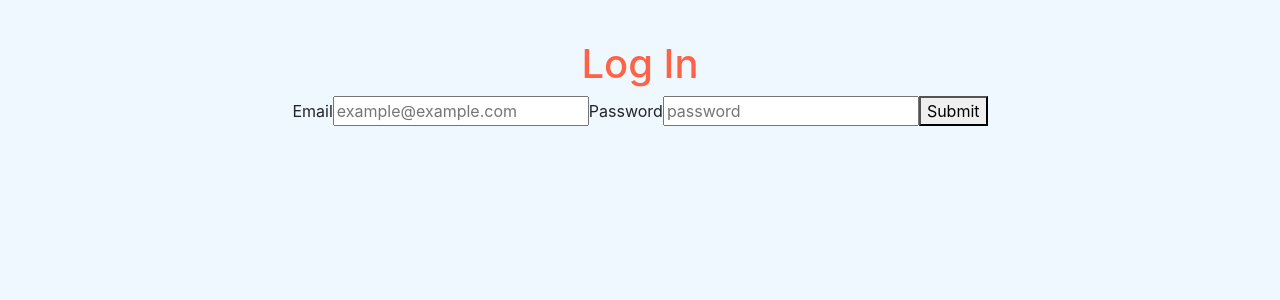
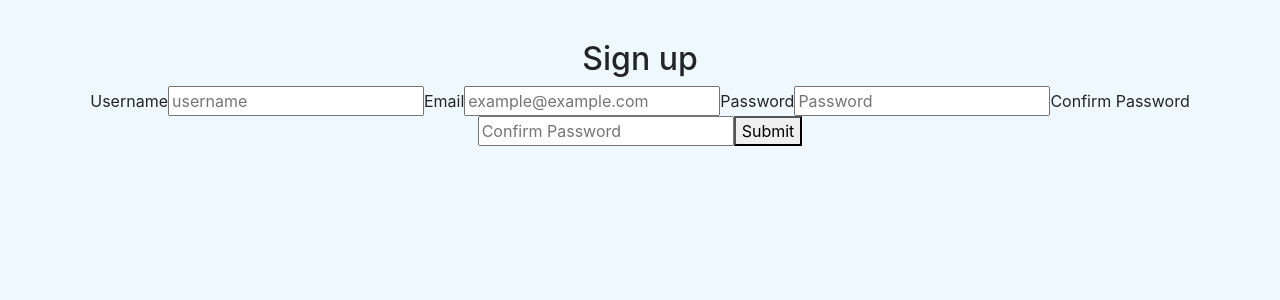
Before and after one commit to oguerrero/OB-React, a React (Create React App) app: page / in a window 1280 px wide. Shown: the top 300 px of the page. Built offline with nearby package versions, Linux system fonts and the light colour scheme.

Commit message:
sesion 15

```diff
--- a/package.json
+++ b/package.json
@@ -18,7 +18,7 @@
     "yup": "^0.32.11"
   },
   "scripts": {
-    "start": "BROWSER=none react-scripts start",
+    "start": "react-scripts start BROWSER=none",
     "build": "react-scripts build",
     "test": "react-scripts test",
     "eject": "react-scripts eject"
--- a/src/App.js
+++ b/src/App.js
@@ -10,6 +10,7 @@ import GreetingStyled from './components/pure/greetingStyled'
 import Father from './components/container/father'
 import OptionalRender from './components/pure/optionalRender'
 import LoginFormik from './components/pure/forms/loginFormik'
+import RegisterFormik from './components/pure/forms/registerFormik'
 
 function App() {
     return (
@@ -35,7 +36,8 @@ function App() {
             {/* <OptionalRender /> */}
 
             {/* Ejemplos de Formik */}
-            <LoginFormik />
+            {/* <LoginFormik /> */}
+            <RegisterFormik />
 
             {/* PROYECTO FINAL */}
             {/* <TaskListComponent />   */}
--- a/src/components/pure/forms/loginFormik.jsx
+++ b/src/components/pure/forms/loginFormik.jsx
@@ -17,7 +17,7 @@ const LoginFormik = () => {
 
     return (
         <div>
-            <h1>Log In</h1>
+            <h2>Log In</h2>
             <Formik
                 // Initial Data
                 initialValues={initialCredentials}
@@ -38,6 +38,7 @@ const LoginFormik = () => {
                     handleBlur
                 }) => (
                     <Form>
+                        {/* Email */}
                         <label htmlFor='email'>Email</label>
                         <Field
                             id='email'
@@ -49,6 +50,7 @@ const LoginFormik = () => {
                         {errors.email && touched && (
                             <ErrorMessage component='div' name='email' />
                         )}
+                        {/* Password */}
                         <label htmlFor='password'>Password</label>
                         <Field
                             id='password'
--- /dev/null
+++ b/src/components/pure/forms/registerFormik.jsx
@@ -0,0 +1,126 @@
+import React from 'react'
+
+// NPM
+import { Formik, Field, Form, ErrorMessage } from 'formik'
+import * as Yup from 'yup'
+
+// Models
+import { User } from '../../../models/user.class'
+import { ROLES } from '../../../models/roles.enum'
+
+const RegisterFormik = () => {
+    let user = new User()
+
+    const initialCredentials = {
+        username: '',
+        email: '',
+        password: '',
+        confirm: '', // confirm password
+        role: ROLES.USER
+    }
+    const registerSchema = Yup.object().shape({
+        username: Yup.string()
+            .min(5, 'Username is too short')
+            .max(12, 'Username too long')
+            .required('Username is Required'),
+        email: Yup.string()
+            .email('Invalid email format')
+            .required('Email is Required'),
+        password: Yup.string()
+            .min(8, 'Pasword must be at least 8 characters')
+            .required('Password is required'),
+        confirm: Yup.string()
+            .when('password', {
+                is: (value) => (value && value.length > 0 ? true : false),
+                then: Yup.string().oneOf(
+                    [Yup.ref('password')],
+                    'Passwords must match'
+                )
+            })
+            .required('Must confirm your password')
+    })
+
+    const submit = () => {
+        console.log('>> Register user')
+    }
+
+    return (
+        <div>
+            <h2>Sign up</h2>
+            <Formik // Initial Data
+                initialValues={initialCredentials}
+                // YUP validation Schema
+                validationSchema={registerSchema}
+                // onSubmit Event
+                onSubmit={async (values) => {
+                    await new Promise((r) => setTimeout(r, 1000))
+                    alert(JSON.stringify(values, null, 2))
+                    localStorage.setItem('credentials', values)
+                }}>
+                {({
+                    values,
+                    touched,
+                    errors,
+                    isSubmitting,
+                    handleChange,
+                    handleBlur
+                }) => (
+                    <Form>
+                        {/* Username */}
+                        <label htmlFor='username'>Username</label>
+                        <Field
+                            id='username'
+                            name='username'
+                            placeholder='username'
+                            type='text'
+                        />
+                        {/* Username Errors */}
+                        {errors.username && touched && (
+                            <ErrorMessage component='div' name='username' />
+                        )}
+                        {/* Email */}
+                        <label htmlFor='email'>Email</label>
+                        <Field
+                            id='email'
+                            name='email'
+                            placeholder='example@example.com'
+                            type='email'
+                        />
+                        {/* Email Errors */}
+                        {errors.email && touched && (
+                            <ErrorMessage component='div' name='email' />
+                        )}
+                        {/* Password */}
+                        <label htmlFor='password'>Password</label>
+                        <Field
+                            id='password'
+                            name='password'
+                            placeholder='Password'
+                            type='password'
+                        />
+                        {/* Password Errors */}
+                        {errors.password && touched && (
+                            <ErrorMessage component='div' name='password' />
+                        )}
+                        {/* Password Confirm */}
+                        <label htmlFor='password'>Confirm Password</label>
+                        <Field
+                            id='confirm'
+                            name='confirm'
+                            placeholder='Confirm Password'
+                            type='password'
+                        />
+                        {/* Confirm Password Errors */}
+                        {errors.confirm && touched && (
+                            <ErrorMessage component='div' name='confirm' />
+                        )}
+                        <button type='submit'>Submit</button>
+                        {isSubmitting ? <p>Login your credentials</p> : null}
+                    </Form>
+                )}
+            </Formik>
+        </div>
+    )
+}
+
+export default RegisterFormik
--- /dev/null
+++ b/src/models/roles.enum.js
@@ -0,0 +1,4 @@
+export const ROLES = {
+    USER: 'user',
+    ADMIN: 'admin'
+}
--- /dev/null
+++ b/src/models/user.class.js
@@ -0,0 +1,15 @@
+import { ROLES } from "./roles.enum"
+
+export class User {
+    username = ''
+    email = ''
+    password = ''
+    role = ROLES.USER
+
+    constructor(username, email, password, role) {
+        this.username = username
+        this.email = email
+        this.password = password
+        this.role = role
+    }
+}
```
